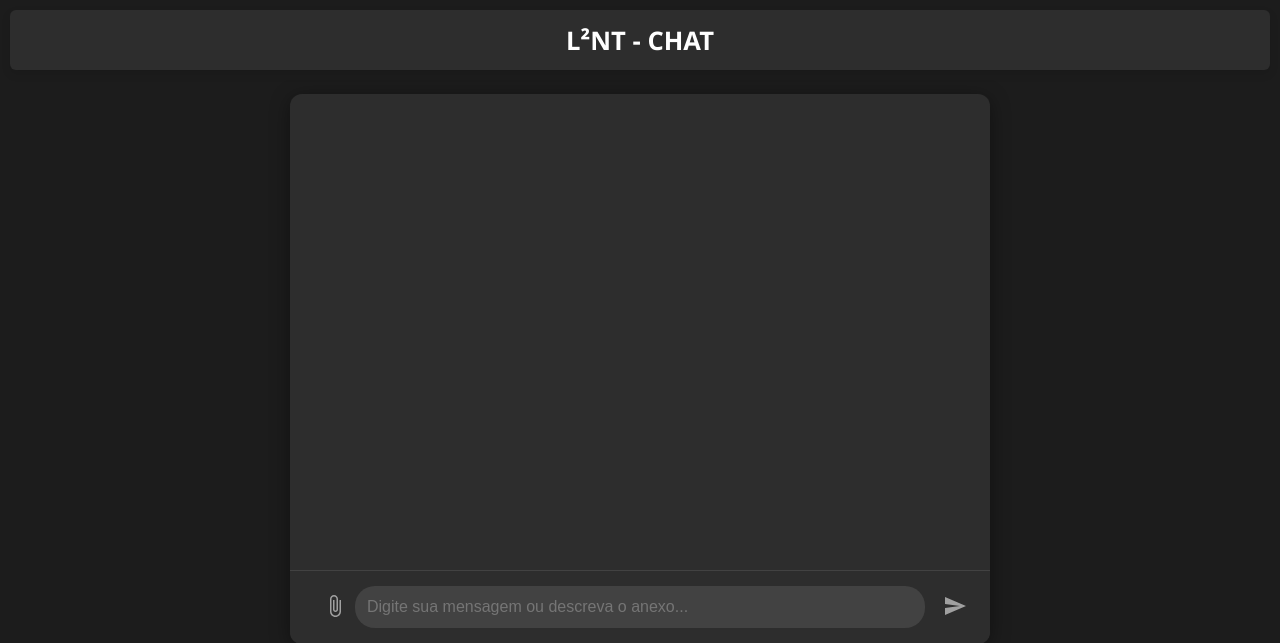
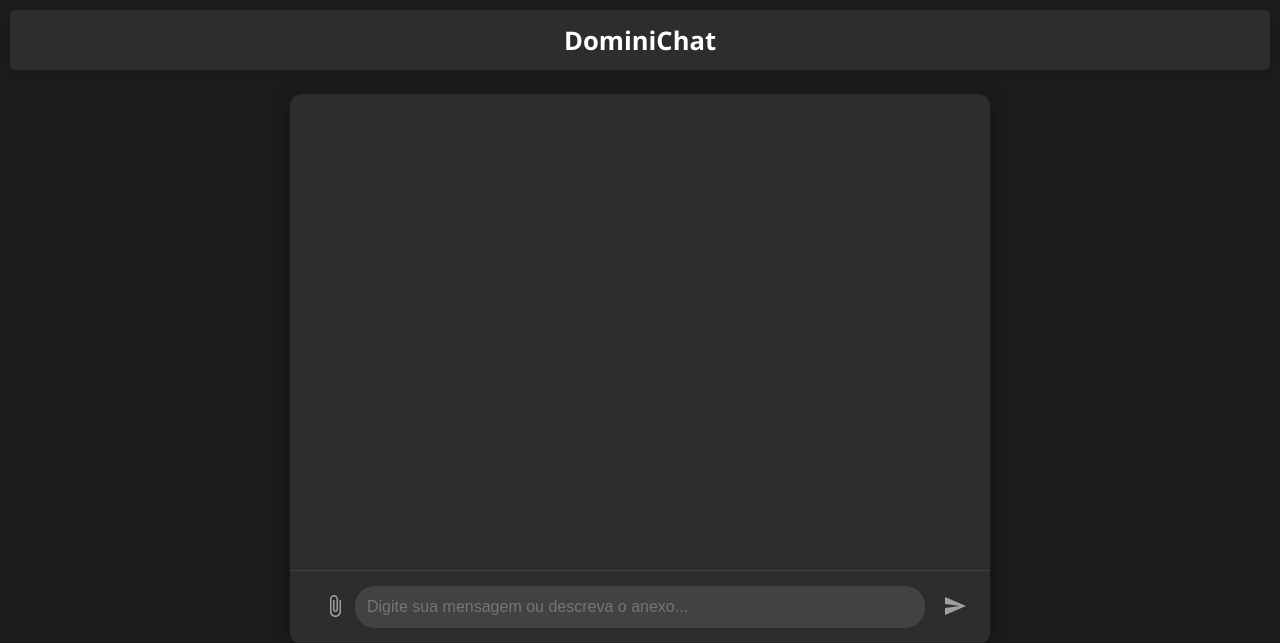
Before and after one commit to LincolnMatheus97/domini-chatbot, a Flask app: page / in a window 1280 px wide. Shown: the top 643 px of the page. Run offline with Flask 3, Linux system fonts and the light colour scheme; some libraries are stand-ins or nearby versions.

Commit message:
:recycle: refactor: Refatora o HTML da API

```diff
--- a/templates/index.html
+++ b/templates/index.html
@@ -3,13 +3,14 @@
 <head>
     <meta charset="UTF-8">
     <meta name="viewport" content="width=device-width, initial-scale=1.0">
-    <script src="https://cdn.socket.io/4.7.5/socket.io.min.js"></script>
     <link rel="stylesheet" href="{{ url_for('static', filename='css/style.css') }}">
-    <title>L²NT Chat</title>
+    <script src="https://cdn.socket.io/4.7.5/socket.io.min.js" defer></script>
+    <script src="{{ url_for('static', filename='script/script.js') }}" defer></script>
+    <title>DominiChat</title>
 </head>
 <body>
     <header>
-        <a href="https://atv-api-gemini.up.railway.app"><h1>L²NT - CHAT</h1></a>
+        <a href="https://atv-api-gemini.up.railway.app"><h1>DominiChat</h1></a>
     </header>
     <main>
         <div id="chat_container">
@@ -69,6 +70,5 @@
             </figure>
         </div>
     </footer>
-    <script src="{{ url_for('static', filename='script/script.js') }}"></script>
 </body>
 </html>
```
